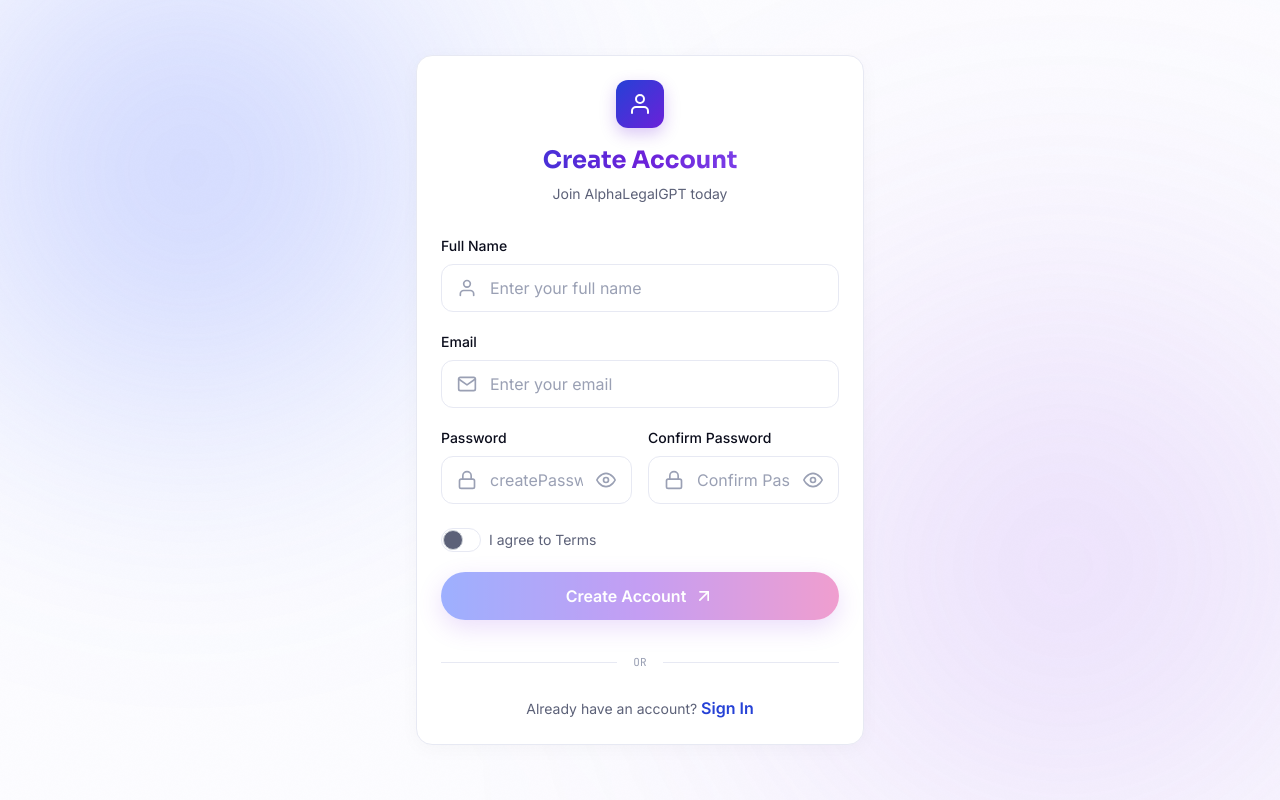
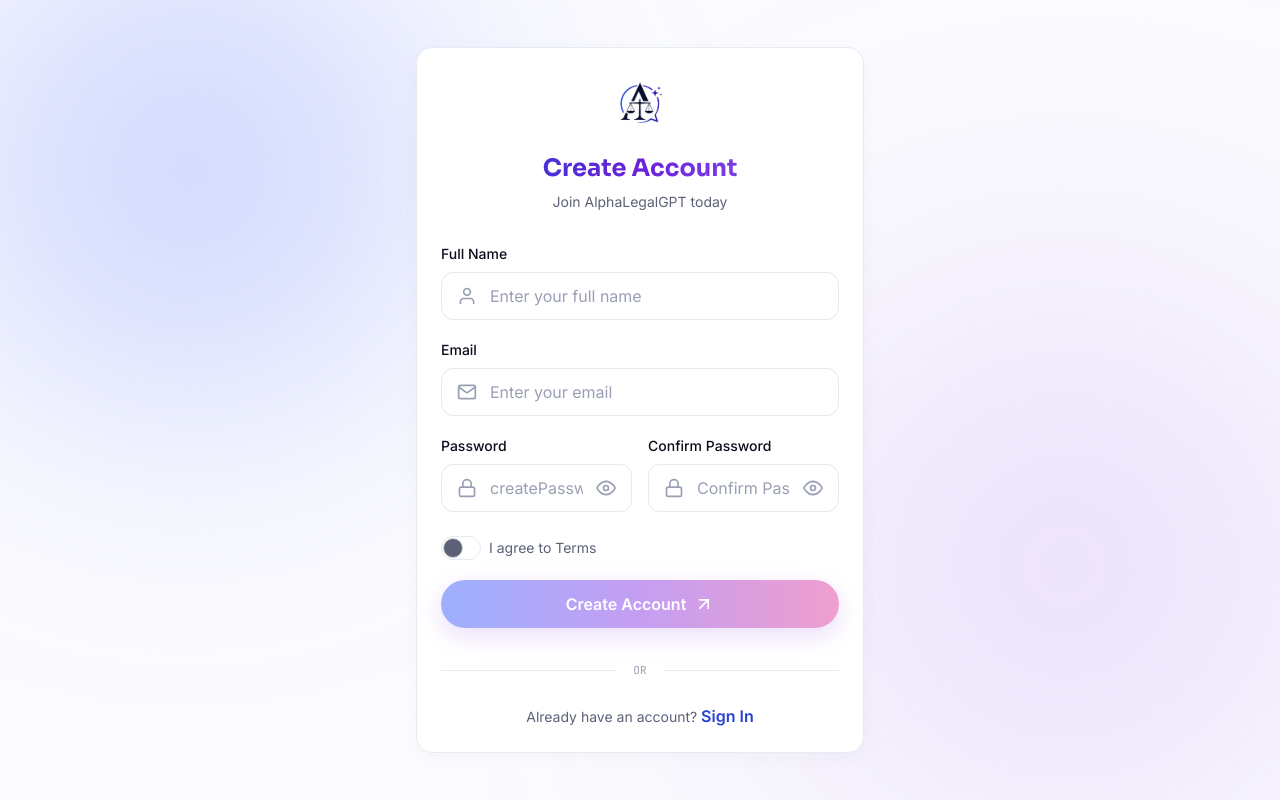
Before and after one commit to Suresh-Master001/AlphaLegalGPT, a React (Vite) app in the folder frontend/: page /signup in a window 1280 px wide. Built offline with nearby package versions, Linux system fonts and the light colour scheme; no server answers.

Commit message:
UI update

```diff
--- a/frontend/src/components/auth/Signup.jsx
+++ b/frontend/src/components/auth/Signup.jsx
@@ -96,9 +96,9 @@
             transition={{ duration: 0.5, ease: 'easeOut' }}
             className="inline-flex items-center justify-center mb-4"
           >
-            <div className="w-12 h-12 rounded-xl bg-gradient-to-br from-[#2541D6] to-[#6B21D9] shadow-[0_6px_16px_rgba(107,33,217,0.25)] flex items-center justify-center">
-              <FiUser className="w-6 h-6 text-white" />
-            </div>
+            <div className="w-16 h-16">
+        <img src="/AlphaLegalGPT_Logo.png" alt="AlphaLegalGPT Logo" />
+      </div>
           </motion.div>
           <motion.h2
             initial={{ y: 10, opacity: 0 }}
```
